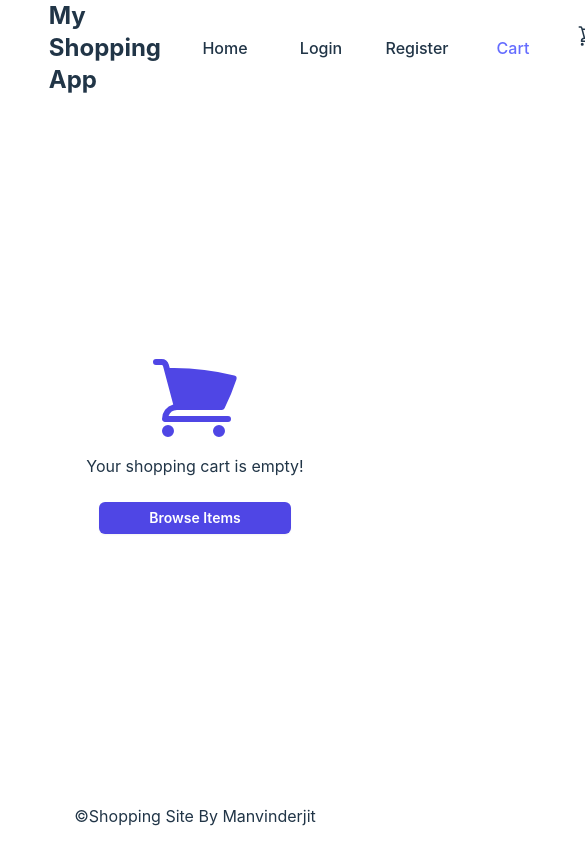
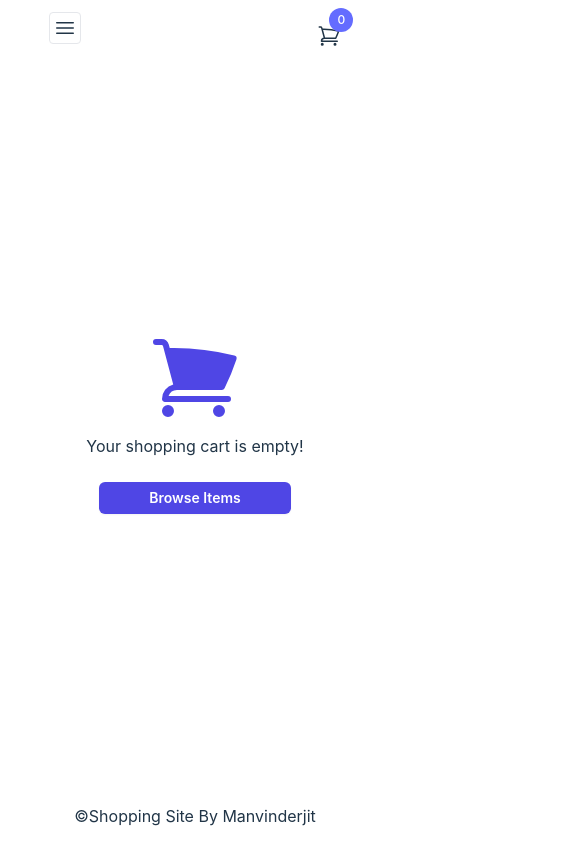
Before and after one commit to manvinderjit/2023-TOP-Project-Shopping-Cart, a React (Vite) app: page /cart in a window 390 px wide. Shown: the top 844 px of the page, 585 px wide, since content can reach past the window. Built offline with nearby package versions, Linux system fonts and the light colour scheme.

Commit message:
feat: Add mobile top nav menu for smaller screens.

```diff
--- /dev/null
+++ b/src/components/nav/NavItemsTopMobile.tsx
@@ -0,0 +1,117 @@
+import { Link, useLocation } from "react-router-dom";
+import { useAppSelector } from "../../application/reduxHooks";
+import { getCurrentToken, getCurrentUserDetails } from "../../features/auth/authSlice";
+import { useState } from "react";
+
+
+const NavItemsTopMobile = (): React.JSX.Element => {
+  const token = useAppSelector(getCurrentToken);
+  const currentLocation = useLocation();
+
+  const [isMobileNavOpen, setIsMobileNavOpen] = useState<boolean>(false);
+
+  const toggleMobileNavMenu = () => isMobileNavOpen ? setIsMobileNavOpen(false) : setIsMobileNavOpen(true);
+
+  const content: React.JSX.Element = (
+    <ul className="flex flex-row mr-auto">
+      <li className="flex flex-col justify-center text-center w-24 text-l">
+        <button
+          onClick={toggleMobileNavMenu}
+          className="border w-8 h-8 rounded flex justify-center items-center z-20"
+        >
+          {isMobileNavOpen ? (
+            <svg
+              xmlns="http://www.w3.org/2000/svg"
+              viewBox="0 0 24 24"
+              fill="currentColor"
+              className="size-6"
+            >
+              <path
+                fillRule="evenodd"
+                d="M5.47 5.47a.75.75 0 0 1 1.06 0L12 10.94l5.47-5.47a.75.75 0 1 1 1.06 1.06L13.06 12l5.47 5.47a.75.75 0 1 1-1.06 1.06L12 13.06l-5.47 5.47a.75.75 0 0 1-1.06-1.06L10.94 12 5.47 6.53a.75.75 0 0 1 0-1.06Z"
+                clipRule="evenodd"
+              />
+            </svg>
+          ) : (
+            <svg
+              xmlns="http://www.w3.org/2000/svg"
+              viewBox="0 0 24 24"
+              fill="currentColor"
+              className="size-6"
+            >
+              <path
+                fillRule="evenodd"
+                d="M3 6.75A.75.75 0 0 1 3.75 6h16.5a.75.75 0 0 1 0 1.5H3.75A.75.75 0 0 1 3 6.75ZM3 12a.75.75 0 0 1 .75-.75h16.5a.75.75 0 0 1 0 1.5H3.75A.75.75 0 0 1 3 12Zm0 5.25a.75.75 0 0 1 .75-.75h16.5a.75.75 0 0 1 0 1.5H3.75a.75.75 0 0 1-.75-.75Z"
+                clipRule="evenodd"
+              />
+            </svg>
+          )}
+        </button>
+      </li>
+      {isMobileNavOpen ? (
+        <ul className="fixed top-0 left-0 z-10 flex flex-col justify-center items-center w-full py-2 gap-[1px] pt-12 bg-black bg-opacity-75">
+          <li
+            className={`flex flex-col justify-center text-center h-8 w-full rounded  ${
+              currentLocation.pathname === "/" ? "text-[#646cff]" : ""
+            }`}
+          >
+            <Link onClick={() => setIsMobileNavOpen(false)} to="/">
+              Home
+            </Link>
+          </li>
+          {token && token !== null ? (
+            <li
+              className={`flex flex-col justify-center text-center  h-8 w-full rounded ${
+                currentLocation.pathname === "/dashboard"
+                  ? "text-[#646cff]"
+                  : ""
+              }`}
+            >
+              <Link onClick={() => setIsMobileNavOpen(false)} to="/dashboard">
+                Dashboard
+              </Link>
+            </li>
+          ) : (
+            <>
+              <li
+                className={`flex flex-col justify-center text-center  h-8 w-full rounded  ${
+                  currentLocation.pathname === "/login" ? "text-[#646cff]" : ""
+                }`}
+              >
+                <Link onClick={() => setIsMobileNavOpen(false)} to="/login">
+                  Login
+                </Link>
+              </li>
+              <li
+                className={`flex flex-col justify-center text-center  h-8 w-full rounded  ${
+                  currentLocation.pathname === "/register"
+                    ? "text-[#646cff]"
+                    : ""
+                }`}
+              >
+                <Link onClick={() => setIsMobileNavOpen(false)} to="/register">
+                  Register
+                </Link>
+              </li>
+            </>
+          )}
+          <li
+            className={`flex flex-col justify-center text-center  h-8 w-full rounded  ${
+              currentLocation.pathname === "/cart" ? "text-[#646cff]" : ""
+            }`}
+          >
+            <Link onClick={() => setIsMobileNavOpen(false)} to="/cart">
+              Cart
+            </Link>
+          </li>
+        </ul>
+      ) : (
+        <></>
+      )}
+    </ul>
+  );
+
+  return content;
+};
+
+export default NavItemsTopMobile;
--- a/src/components/nav/NavTop.tsx
+++ b/src/components/nav/NavTop.tsx
@@ -5,6 +5,7 @@ import NavDropdown from "./NavDropdown";
 import { useAppSelector } from "../../application/reduxHooks";
 import { getCurrentToken, getCurrentUserDetails } from "../../features/auth/authSlice";
 import { Navigate } from "react-router-dom";
+import NavItemsTopMobile from "./NavItemsTopMobile";
 
 const NavTop = (): React.JSX.Element => {
   const token = useAppSelector(getCurrentToken);
@@ -12,12 +13,19 @@ const NavTop = (): React.JSX.Element => {
   // if(username === null) <Navigate to='/login' replace = {true}/>;
 
     const content: React.JSX.Element = (
-      <nav className="flex flex-row w-3/4 mx-auto gap-4">
-        <Logo />
-        <NavItemsTop />
-        {token && token !== null ? <NavDropdown /> : <></>}
-        <CartButton />
-      </nav>
+      <>
+        <nav className="flex lg:hidden flex-row w-3/4 mx-auto gap-4 ">
+          <NavItemsTopMobile />
+          {token && token !== null ? <NavDropdown /> : <></>}
+          <CartButton />
+        </nav>
+        <nav className="hidden lg:flex flex-row w-3/4 mx-auto gap-4">
+          <Logo />
+          <NavItemsTop />
+          {token && token !== null ? <NavDropdown /> : <></>}
+          <CartButton />
+        </nav>
+      </>
     );
 
     return content;
```
Also changed, not shown: src/index.css (line endings or trailing spaces).
